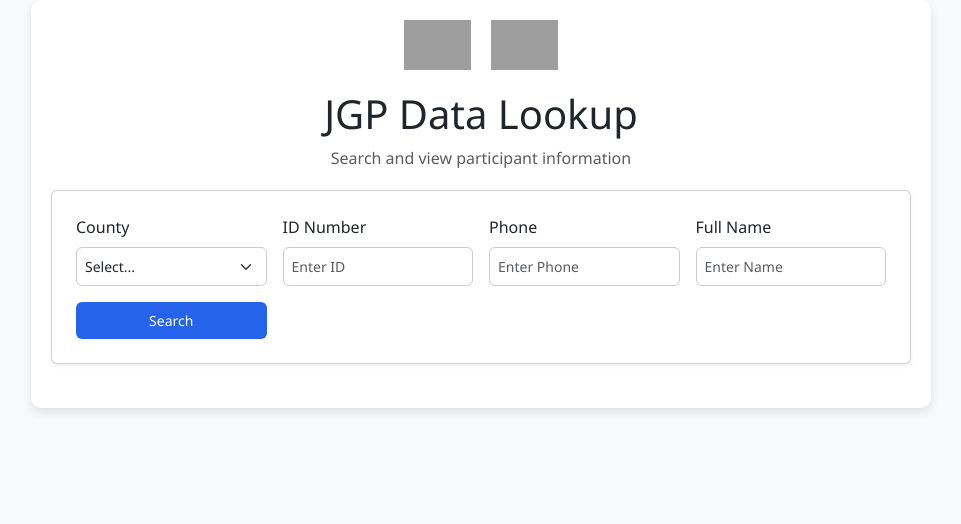
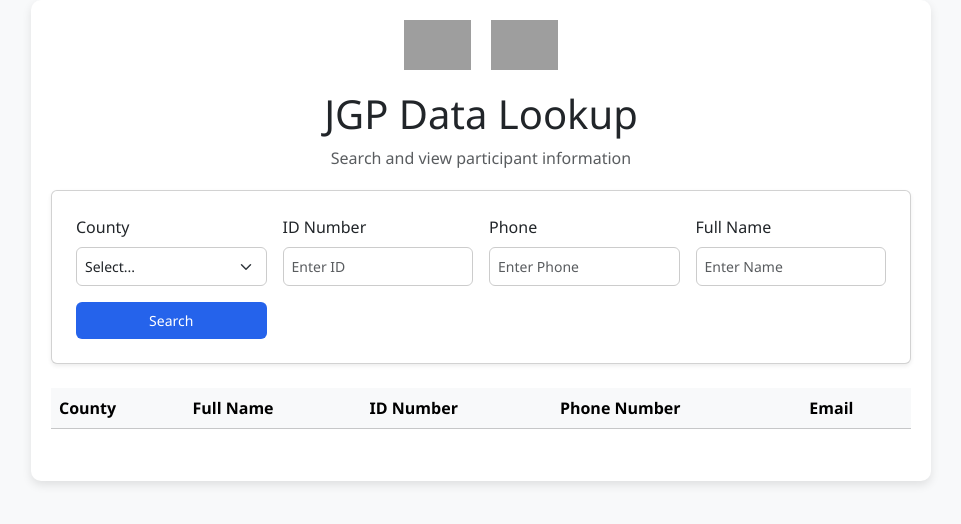
Before and after one commit to abdullahihussein1995/jgp_user_search, a Flask app: template templates/index.html in a window 1280 px wide. Shown: the top 524 px of the page, without its empty margins (159-1120 px from the left). Run offline with Flask 3, Linux system fonts and the light colour scheme; the template is opened without the code that fills it, so the values that code supplies are empty; parts of the project's set-up code (start-up, migrations or seed data) failed here and were passed over; grey boxes are pictures that could not be loaded.

Commit message:
added truncation on emails

```diff
--- a/templates/index.html
+++ b/templates/index.html
@@ -33,10 +33,6 @@
             height: 50px;
             margin: 0 10px;
         }
-        .search-box label {
-            font-weight: bold;
-            font-size: 14px;
-        }
         .form-control, .form-select {
             padding: 8px;
             border-radius: 6px;
@@ -53,8 +49,20 @@
         .btn-primary:hover {
             background-color: #3b82f6;
         }
-        .table {
-            margin-top: 20px;
+        .table-responsive {
+            overflow-x: auto;
+        }
+        .email-truncate {
+            white-space: nowrap;
+            overflow: hidden;
+            text-overflow: ellipsis;
+            max-width: 150px;
+            display: block;
+        }
+        @media (max-width: 768px) {
+            .email-truncate {
+                max-width: 120px;
+            }
         }
         #spinner {
             display: none;
@@ -79,6 +87,7 @@
             <p class="text-muted">Search and view participant information</p>
         </div>
 
+        <!-- Search Form -->
         <div class="card shadow-sm p-4 mb-4">
             <form id="searchForm" class="row row-cols-2 row-cols-md-4 g-3 align-items-center">
                 <div class="col">
@@ -112,14 +121,32 @@
         <div id="spinner" class="text-center">
             <div class="spinner-border text-primary" role="status"></div>
         </div>
-        <div id="results"></div>
+
+        <!-- Results Table -->
+        <div class="table-responsive">
+            <table class="table table-striped table-hover">
+                <thead class="table-light">
+                    <tr>
+                        <th>County</th>
+                        <th>Full Name</th>
+                        <th>ID Number</th>
+                        <th>Phone Number</th>
+                        <th>Email</th>
+                    </tr>
+                </thead>
+                <tbody id="resultsTable">
+                    <!-- Data will be inserted dynamically -->
+                </tbody>
+            </table>
+        </div>
+
         <div id="pagination" class="d-flex justify-content-center align-items-center mt-3 gap-3"></div>
     </div>
 
     <script>
         document.addEventListener("DOMContentLoaded", () => {
             const searchForm = document.getElementById("searchForm");
-            const resultsDiv = document.getElementById("results");
+            const resultsDiv = document.getElementById("resultsTable");
             const spinnerDiv = document.getElementById("spinner");
             const paginationDiv = document.getElementById("pagination");
 
@@ -127,46 +154,34 @@
             const resultsPerPage = 10;
             let allResults = [];
 
+            function truncateEmail(email) {
+                return email.length > 19 ? email.substring(0, 19) + "..." : email;
+            }
+
             function displayResults(page) {
                 const start = (page - 1) * resultsPerPage;
                 const end = start + resultsPerPage;
                 const paginatedResults = allResults.slice(start, end);
 
+                let resultsHTML = "";
+
                 if (paginatedResults.length === 0) {
-                    resultsDiv.innerHTML = `<p class="text-center text-danger">No matching records found.</p>`;
-                    paginationDiv.style.display = "none";
-                    return;
+                    resultsHTML = `<tr><td colspan="5" class="text-center text-danger">No matching records found.</td></tr>`;
+                } else {
+                    paginatedResults.forEach(row => {
+                        resultsHTML += `
+                            <tr>
+                                <td>${row.County || "-"}</td>
+                                <td>${row["Full Name"] || "-"}</td>
+                                <td>${row["ID Number"] || "-"}</td>
+                                <td>${row["Phone Number"] || "-"}</td>
+                                <td class="email-truncate" title="${row["Email Address"] || "-"}">${truncateEmail(row["Email Address"] || "-")}</td>
+                            </tr>
+                        `;
+                    });
                 }
 
-                let tableHTML = `
-                    <table class="table table-striped">
-                        <thead>
-                            <tr>
-                                <th>County</th>
-                                <th>Full Name</th>
-                                <th>ID Number</th>
-                                <th>Phone Number</th>
-                                <th>Email</th>
-                            </tr>
-                        </thead>
-                        <tbody>
-                `;
-
-                paginatedResults.forEach(row => {
-                    tableHTML += `
-                        <tr>
-                            <td>${row.County || ""}</td>
-                            <td>${row["Full Name"] || ""}</td>
-                            <td>${row["WHAT IS YOUR NATIONAL ID?"] || ""}</td>
-                            <td>${row["Phone Number"] || ""}</td>
-                            <td>${row["Email Address"] || ""}</td>
-                        </tr>
-                    `;
-                });
-
-                tableHTML += "</tbody></table>";
-                resultsDiv.innerHTML = tableHTML;
-
+                resultsDiv.innerHTML = resultsHTML;
                 paginationDiv.innerHTML = `
                     <button id="prevPage" class="btn btn-outline-primary" ${page === 1 ? 'disabled' : ''}>Previous</button>
                     <span>Page ${page} of ${Math.ceil(allResults.length / resultsPerPage)}</span>
@@ -192,39 +207,21 @@
 
             searchForm.addEventListener("submit", async (e) => {
                 e.preventDefault();
-
-                const county = document.getElementById("county").value;
-                const idNumber = document.getElementById("idNumber").value.trim();
-                const phoneNumber = document.getElementById("phoneNumber").value.trim();
-                const fullName = document.getElementById("fullName").value.trim();
-
-                resultsDiv.innerHTML = "";
-                paginationDiv.style.display = "none";
                 spinnerDiv.style.display = "block";
 
-                try {
-                    const response = await fetch("/search", {
-                        method: "POST",
-                        headers: { "Content-Type": "application/json" },
-                        body: JSON.stringify({ county, idNumber, phoneNumber, fullName }),
-                    });
+                const response = await fetch("/search", {
+                    method: "POST",
+                    headers: { "Content-Type": "application/json" },
+                    body: JSON.stringify({ county: document.getElementById("county").value })
+                });
 
-                    if (!response.ok) {
-                        throw new Error(`Error: ${response.statusText}`);
-                    }
-
-                    allResults = await response.json();
-                    currentPage = 1;
-                    displayResults(currentPage);
-
-                } catch (error) {
-                    resultsDiv.innerHTML = `<p class="text-center text-danger">${error.message}</p>`;
-                } finally {
-                    spinnerDiv.style.display = "none";
-                }
+                allResults = await response.json();
+                currentPage = 1;
+                displayResults(currentPage);
+                searchForm.reset();
+                spinnerDiv.style.display = "none";
             });
         });
     </script>
-
 </body>
 </html>
```
